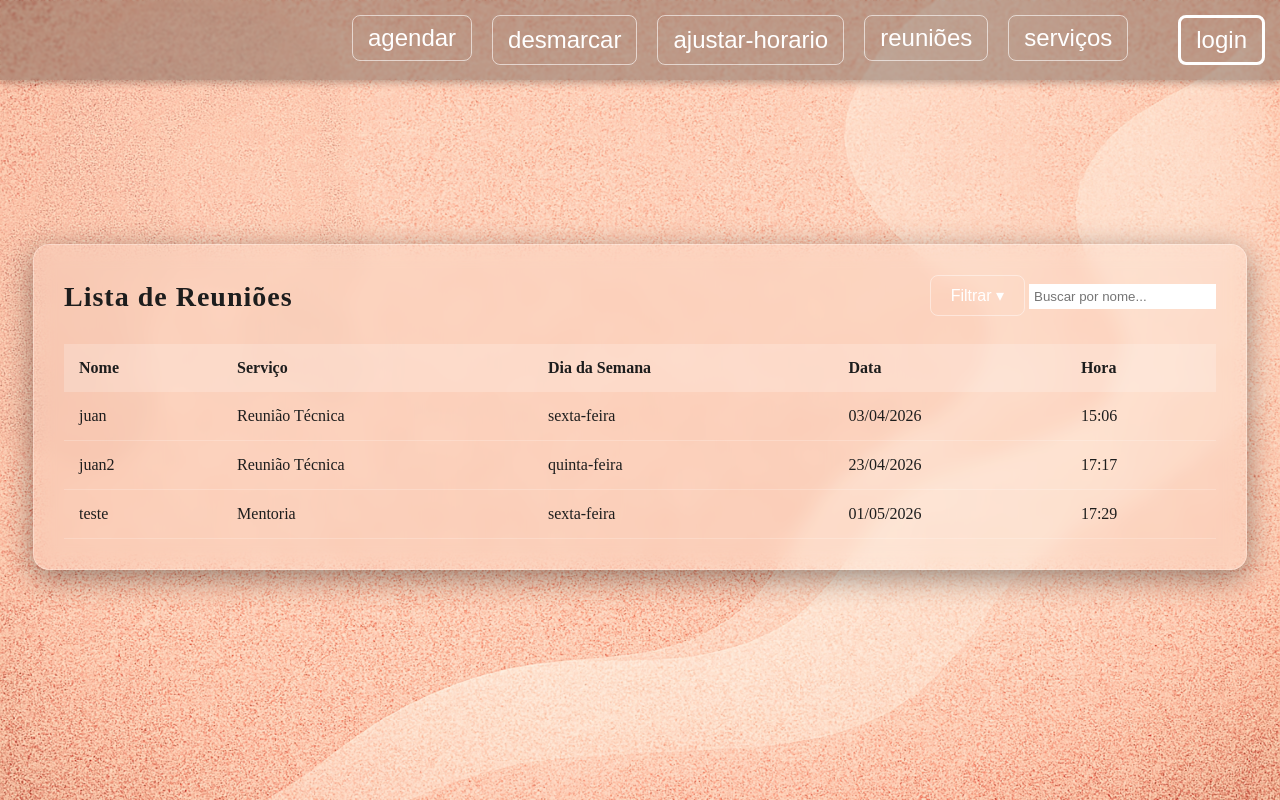
After one commit to juansc2001/meet2.0, a Django app: page /reunioes/ in a window 1280 px wide. The commit adds this page. Run offline with Django 5.2, Linux system fonts and the light colour scheme; data comes from the database, SQL or seed files in the repository; both versions use the stored data as it was after the commit.

Commit message:
pag exibir_horarios pronta

```diff
--- a/meettwo/agendamentos/models.py
+++ b/meettwo/agendamentos/models.py
@@ -15,6 +15,7 @@ class horarios_agendados(models.Model):
     horario_agendado_inicial = models.DateTimeField()
     horario_agendado_final = models.DateTimeField()
     servico = models.TextField( max_length= 30)
+    #seria interesante ter o numero de telefone do usuario
 
 
 
--- /dev/null
+++ b/meettwo/agendamentos/static/css/exibir_horarios.css
@@ -0,0 +1,171 @@
+
+/* =========================
+   CONTAINER PRINCIPAL
+========================= */
+
+#container-tabela {
+    width: 90%;
+    max-width: 1200px;
+    margin: 120px auto 40px auto; /* espaço por causa da navbar fixa */
+    padding: 30px;
+
+    background: rgba(255, 255, 255, 0.12);
+    backdrop-filter: blur(10px);
+    border-radius: 16px;
+    border: 1px solid rgba(255, 255, 255, 0.3);
+
+    box-shadow: 0 8px 30px rgba(0,0,0,0.4);
+    color: rgb(29, 29, 29);
+}
+/**/
+/* =========================
+   HEADER DA TABELA
+========================= */
+
+#header-tabela {
+    display: flex;
+    justify-content: space-between;
+    align-items: center;
+    margin-bottom: 25px;
+}
+
+#header-tabela h2 {
+    font-size: 28px;
+    letter-spacing: 1px;
+}
+
+/* =========================
+   BOTÃO FILTRO
+========================= */
+
+#btn-filtro {
+    background: transparent;
+    border: 1px solid rgba(255, 255, 255, 0.445);
+    color: white;
+    padding: 10px 20px;
+    border-radius: 8px;
+    cursor: pointer;
+    transition: 0.3s;
+    font-size: 16px;
+}
+
+#btn-filtro:hover {
+    background: rgba(255,255,255,0.15);
+    transform: scale(1.05);
+}
+
+/* Dropdown */
+
+#opcoes-filtro {
+    display: none;
+    position: absolute;
+    margin-top: 10px;
+    right: 0;
+
+    background: rgba(0,0,0,0.8);
+    border-radius: 10px;
+    padding: 10px;
+    backdrop-filter: blur(8px);
+}
+
+#opcoes-filtro button {
+    display: block;
+    width: 100%;
+    background: transparent;
+    border: none;
+    color: white;
+    padding: 8px;
+    text-align: left;
+    cursor: pointer;
+    border-radius: 6px;
+    transition: 0.3s;
+}
+
+#opcoes-filtro button:hover {
+    background: rgba(255,255,255,0.2);
+}
+
+/* =========================
+   TABELA
+========================= */
+
+table {
+    width: 100%;
+    border-collapse: collapse;
+}
+
+thead {
+    background: rgba(255,255,255,0.2);
+}
+
+thead th {
+    padding: 15px;
+    text-align: left;
+    font-weight: bold;
+}
+
+tbody tr {
+    transition: 0.3s;
+}
+
+tbody tr:hover {
+    background: rgba(255,255,255,0.15);
+}
+
+td {
+    padding: 15px;
+    border-bottom: 1px solid rgba(255,255,255,0.2);
+}
+
+/* animação da pagina */
+.linha-animada {
+    opacity: 0;
+    transform: translateY(20px);
+    animation: aparecer 0.9s ease forwards;
+}
+
+@keyframes aparecer {
+    to {
+        opacity: 1;
+        transform: translateY(0);
+    }
+}
+
+
+
+
+/* =========================
+   RESPONSIVIDADE
+========================= */
+
+@media (max-width: 768px) {
+
+    table, thead, tbody, th, td, tr {
+        display: block;
+        width: 100%;
+    }
+
+    thead {
+        display: none;
+    }
+
+    tbody tr {
+        margin-bottom: 20px;
+        padding: 15px;
+        border-radius: 12px;
+        background: rgba(255,255,255,0.1);
+    }
+
+    td {
+        border: none;
+        padding: 8px 0;
+        display: flex;
+        justify-content: space-between;
+    }
+
+    td::before {
+        content: attr(data-label);
+        font-weight: bold;
+        color: #ddd;
+    }
+}
--- /dev/null
+++ b/meettwo/agendamentos/static/js/exibir_horarios.js
@@ -0,0 +1,143 @@
+const tabela = document.getElementById("tabela")
+const inputBusca = document.getElementById("busca-nome");
+
+const btnFiltro = document.getElementById("btn-filtro");
+    const opcoesFiltro = document.getElementById("opcoes-filtro");
+
+    btnFiltro.addEventListener("click", () => {
+        opcoesFiltro.style.display =
+            opcoesFiltro.style.display === "block" ? "none" : "block";
+    });
+
+    document.addEventListener("click", function(event) {
+        if (!btnFiltro.contains(event.target) && !opcoesFiltro.contains(event.target)) {
+            opcoesFiltro.style.display = "none";
+        }
+    });
+
+
+mypromisse_exibir_H = fetch('/API_exibir_horarios/')//verificar a segurança
+mypromisse_exibir_H.then((response) =>{
+    return response.json()
+})
+.then((data)=>{
+    dadosGlobais = data;
+    renderizarTabela(data);
+})
+.catch((err)=>{
+    console.log(`deu algo errado ai man${err}`)
+})
+
+
+
+
+
+const servicosMap = {
+    "1": "Consultoria",
+    "2": "Mentoria",
+    "3": "Reunião Técnica"
+};
+
+
+
+
+//cria a tabela com os horarios
+/*
+function renderizarTabela(dados) {
+    tabela.innerHTML = ""; // limpa tabela antes de recriar
+
+    dados.forEach(item => {
+        const dataObj = new Date(item.horario);
+
+        const diaSemana = dataObj.toLocaleDateString("pt-BR", { weekday: "long" });
+        const dataFormatada = dataObj.toLocaleDateString("pt-BR");
+        const hora = dataObj.toLocaleTimeString("pt-BR", { hour: '2-digit', minute: '2-digit' });
+
+        const linha = `
+            <tr>
+                <td>${item.nome}</td>
+                <td>${item.servico}</td>
+                <td>${diaSemana}</td>
+                <td>${dataFormatada}</td>
+                <td>${hora}</td>
+            </tr>
+        `;
+
+        tabela.innerHTML += linha;
+    });
+}*/
+//cria a tabela com os horarios v2
+function renderizarTabela(dados) {
+    tabela.innerHTML = "";
+
+    dados.forEach((item, index) => {
+        const dataObj = new Date(item.horario);
+
+        const diaSemana = dataObj.toLocaleDateString("pt-BR", { weekday: "long" });
+        const dataFormatada = dataObj.toLocaleDateString("pt-BR");
+        const hora = dataObj.toLocaleTimeString("pt-BR", { hour: '2-digit', minute: '2-digit' });
+
+        const nomeServico = servicosMap[item.servico] || "Desconhecido";
+
+        const tr = document.createElement("tr");
+
+        tr.classList.add("linha-animada");
+
+        // delay progressivo
+        tr.style.animationDelay = `${index * 0.5}s`;
+
+        tr.innerHTML = `
+            <td>${item.nome}</td>
+            <td>${nomeServico}</td>
+            <td>${diaSemana}</td>
+            <td>${dataFormatada}</td>
+            <td>${hora}</td>
+        `;
+
+        tabela.appendChild(tr);
+    });
+}
+
+
+
+
+
+//filtros
+const botoesFiltro = document.querySelectorAll("#opcoes-filtro button");
+botoesFiltro[0].addEventListener("click", () => {
+    const ordenado = [...dadosGlobais].sort((a, b) =>
+        a.nome.localeCompare(b.nome)
+    );
+
+    renderizarTabela(ordenado);
+});
+botoesFiltro[1].addEventListener("click", () => {
+    const ordenado = [...dadosGlobais].sort((a, b) =>
+        new Date(a.horario).getDay() - new Date(b.horario).getDay()
+    );
+
+    renderizarTabela(ordenado);
+});
+botoesFiltro[2].addEventListener("click", () => {
+    const agora = new Date();
+
+    const ordenado = [...dadosGlobais].sort((a, b) =>
+        new Date(a.horario) - new Date(b.horario)
+    );
+
+    renderizarTabela(ordenado);
+});
+botoesFiltro[3].addEventListener("click", () => {
+    renderizarTabela(dadosGlobais);
+});
+
+//faz a busca por nome
+inputBusca.addEventListener("input", () => {
+    const valor = inputBusca.value.toLowerCase();
+
+    const filtrados = dadosGlobais.filter(item =>
+        item.nome.toLowerCase().includes(valor)
+    );
+
+    renderizarTabela(filtrados);
+});
--- /dev/null
+++ b/meettwo/agendamentos/templates/exibir_horarios.html
@@ -0,0 +1,93 @@
+{% extends 'base_home.html'%}
+{% load static %}
+
+
+
+
+{% block title %} Reuniões {% endblock %}
+.
+{% block imagemFundo %}
+style='background-image: url("/../static/foto/meetfundo.png"); background-size: cover; background-position: center;'
+{% endblock %}
+
+{% block link%}
+
+<link rel="stylesheet" href="{% static 'css/exibir_horarios.css' %}">
+
+{% endblock%}
+
+{% block content %}
+
+
+
+<div id="container-tabela">
+
+    <div id="header-tabela">
+        <h2>Lista de Reuniões</h2>
+
+        <div style="position: relative;">
+            <button id="btn-filtro">Filtrar ▾</button>
+
+            <input
+            type="text"
+            id="busca-nome"
+            placeholder="Buscar por nome..."
+            style="margin-bottom: 10px; padding: 5px;"
+            >
+
+            <div id="opcoes-filtro">
+                <button>Por Nome</button>
+                <button>Por Dia da Semana</button>
+                <button>Dia Mais Próximo</button>
+                <button>Ordem de Adição</button>
+            </div>
+        </div>
+    </div>
+
+    <table id="tabela-reunioes">
+        <thead>
+            <tr>
+                <th>Nome</th>
+                <th>Serviço</th>
+                <th>Dia da Semana</th>
+                <th>Data</th>
+                <th>Hora</th>
+            </tr>
+        </thead>
+
+        <tbody id = 'tabela'>
+
+            <!-- Exemplos visuais -->
+
+            <tr>
+                <td data-label="Nome">Carlos Silva</td>
+                <td data-label="Serviço">Consultoria</td>
+                <td data-label="Dia da Semana">Segunda-feira</td>
+                <td data-label="Data">10/03/2026</td>
+                <td data-label="Hora">14:00</td>
+            </tr>
+
+            <tr>
+                <td data-label="Nome">Ana Souza</td>
+                <td data-label="Serviço">Mentoria</td>
+                <td data-label="Dia da Semana">Quarta-feira</td>
+                <td data-label="Data">12/03/2026</td>
+                <td data-label="Hora">09:30</td>
+            </tr>
+
+            <tr>
+                <td data-label="Nome">Marcos Lima</td>
+                <td data-label="Serviço">Reunião Técnica</td>
+                <td data-label="Dia da Semana">Sexta-feira</td>
+                <td data-label="Data">14/03/2026</td>
+                <td data-label="Hora">16:00</td>
+            </tr>
+
+        </tbody>
+    </table>
+
+</div>
+
+<script src=" {%static 'js/exibir_horarios.js'%}"></script>
+
+{% endblock %}
--- a/meettwo/agendamentos/url.py
+++ b/meettwo/agendamentos/url.py
@@ -1,9 +1,11 @@
 from django.urls import path
-from .views import home_page, servicos, agendar, dia_disponivel
+from .views import home_page, servicos, agendar, dia_disponivel, exibir_horarios, API_exibir_horarios
 
 urlpatterns = [
     path('', home_page, name= 'home'),
     path('servicos/', servicos, name= 'servico_adm'),
     path('agendar_reuniao/', agendar, name='agendar_form'),
-    path('dia_disponivel/', dia_disponivel, name='disponibilidade')
+    path('dia_disponivel/', dia_disponivel, name='disponibilidade'),
+    path('reunioes/', exibir_horarios, name= 'horarios_exib'),
+    path('API_exibir_horarios/', API_exibir_horarios)
 ]
--- a/meettwo/agendamentos/views.py
+++ b/meettwo/agendamentos/views.py
@@ -3,6 +3,7 @@ from django.contrib.auth.decorators import login_required
 from django.contrib import messages
 from . models import tipos_de_servicos, dias_inoperante, horario_de_funcionamento, horarios_agendados
 import json
+from django.http import JsonResponse#classe pronta no django para retornar json pro navegador
 import datetime
 from django.utils import timezone
 from zoneinfo import ZoneInfo
@@ -130,8 +131,9 @@ def agendar(request):
                         Horario_data_agendado_user_dt_aware = timezone.make_aware(Horario_data_agendado_user, ZoneInfo("America/Sao_Paulo"))
                         horario_agendado_final_user_dt_aware = timezone.make_aware(horario_agendado_final_user, ZoneInfo("America/Sao_Paulo"))
 
-
                         conflito = True
+                        if len(horarios_marcados) == 0:
+                            conflito = False
                         for agendado in horarios_marcados:
                             #Preferi converter para naive, pois o formato aware estava causando conflitos. Não achei ideal desativar o fuso horário de toda a aplicação apenas para evitar que os horários viessem como datetime aware do banco de dados.
                             horario_agendado_inicial_naive = agendado.horario_agendado_inicial.replace(tzinfo=None)
@@ -146,9 +148,8 @@ def agendar(request):
                                 conflito = False
 
 
-
-
-
+                        usuario_agendou_salva = agendamento['horario_timezone']
+                        usuario_agendou_salva_fim = agendamento['horario_timezone'] + tempo_duracao_servico
                         #essa parte é responsavel por agendar o horario
                         if(conflito == False):
                             salvando_dados = horarios_agendados(
@@ -161,36 +162,9 @@ def agendar(request):
 
 
 
-
-
-
-
             else:
                 print('este horario nao funcionamos')
                 return redirect('agendar_form')
-
-
-
-
-
-
-
-
-
-
-
-
-
-
-        #verifica se outro cliente ja esta agendado para esse horario
-
-        #salvar os dados no banco de dados
-
-
-
-
-
-
 
 
 
@@ -203,3 +177,29 @@ def agendar(request):
 def dia_disponivel(request):
     if request.method == 'GET':
         return render(request, 'dia_disponivel.html' )
+
+
+
+
+
+
+
+def exibir_horarios(request):
+
+    return render(request, 'exibir_horarios.html')
+
+
+
+def API_exibir_horarios(request):
+    #API que manda um json dos dados agendados pro frontend
+    dados = horarios_agendados.objects.all()
+    lista_agendados = []
+    for dado in dados:
+        agenda = {
+            'nome': dado.cliente,
+            'horario': dado.horario_agendado_inicial,
+            'servico': dado.servico,
+            #seria interesante ter o numero de telefone do usuario
+        }
+        lista_agendados.append(agenda)
+    return JsonResponse(lista_agendados, safe=False)
--- a/meettwo/templates/base.html
+++ b/meettwo/templates/base.html
@@ -17,7 +17,7 @@
             <a href="{% url 'agendar_form'%}"><button>agendar</button></a>
             <button>desmarcar</button>
             <button>ajustar-horario</button>
-            <button>reuniões</button>
+            <a href="{%url 'horarios_exib'%}"><button>reuniões</button></a>
             <a href="{%url 'servico_adm' %}"> <button>serviços</button> </a>
 
             <div id="login">
--- a/meettwo/templates/base_home.html
+++ b/meettwo/templates/base_home.html
@@ -9,14 +9,15 @@
     <title>{% block title %} home {% endblock %} </title>
     <link rel="stylesheet" href="{% static 'css/style_home.css' %}">
     <link rel="stylesheet" href="{%static 'css/nav.css'%}">
+    {% block link %} {% endblock %}
 </head>
-<body>
+<body {%block imagemFundo%} {% endblock %}>
     <header>
         <nav id="barra_de_navegacao">
             <a href="{% url 'agendar_form'%}"><button>agendar</button></a>
             <button>desmarcar</button>
             <button>ajustar-horario</button>
-            <button>reuniões</button>
+            <a href="{%url 'horarios_exib'%}"><button>reuniões</button></a>
             <a href="{%url 'servico_adm' %}"> <button>serviços</button> </a>
             <div id="login">
                 {% if user.is_authenticated %}
```
Also changed, not shown: meettwo/db.sqlite3.
